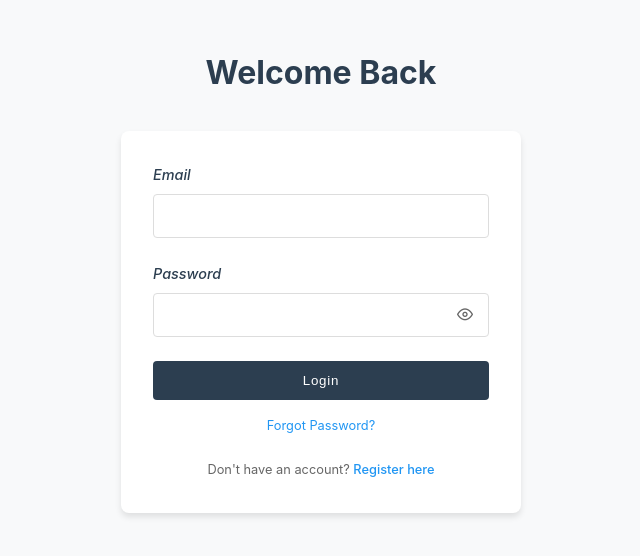
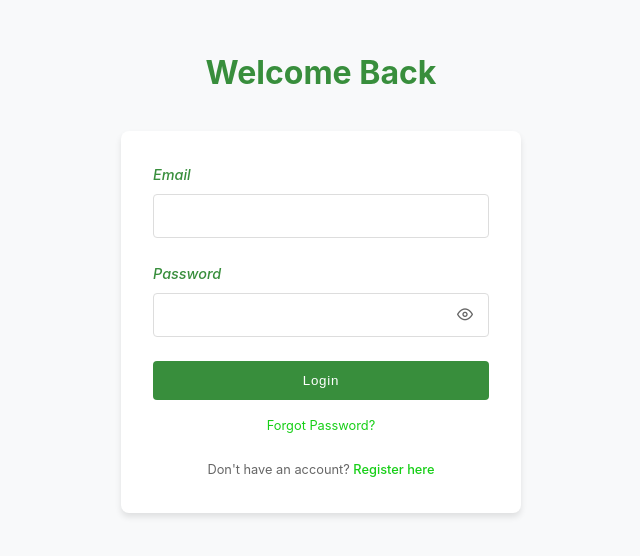
Before and after one commit to Andriamahay11master/BuyRight, a React (Vite) app: page /login in a window 1280 px wide. Shown: the part 120-676 px from the top of the page, without its empty margins (319-959 px from the left). Built offline with nearby package versions, Linux system fonts and the light colour scheme; no server answers.

Commit message:
change theme color

```diff
--- a/src/styles/common/_variables.scss
+++ b/src/styles/common/_variables.scss
@@ -1,15 +1,17 @@
 // Colors
-$primary-color: #2c3e50;
-$primary-color-dark: #388E3C;
-$secondary-color: #2196F3;
+$primary-color: #388e3c;
+$primary-color-dark: #17cf17;
+$secondary-color: #17cf17;
 $white-f5: #f5f5f5;
 $black: #000;
 $text-secondary: #666;
 $danger-color-light: #f44336;
 $danger-color: #d32f2f;
-$success-color: #4CAF50;
-$success-color-dark: #388E3C;
+$success-color: #4caf50;
+$success-color-dark: #388e3c;
 $white: #ffffff;
+$bg-light: #f6f8f6;
+$bg-dark: #112111;
 
 // Surface colors
 $surface-secondary: #e0e0e0;
@@ -45,5 +47,5 @@ $transition-normal: 0.3s ease;
 $transition-slow: 0.5s ease;
 
 // Font path
-$font-path: '/assets/fonts/Inter/';
-$font-path-icon: '/assets/fonts/font-icon/';
+$font-path: "/assets/fonts/Inter/";
+$font-path-icon: "/assets/fonts/font-icon/";
```
